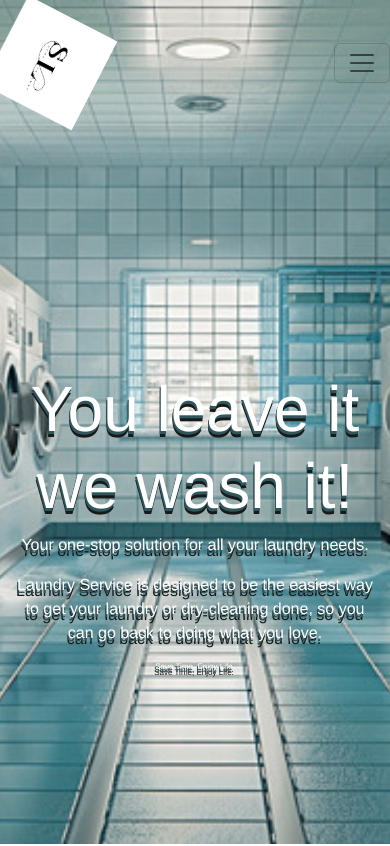
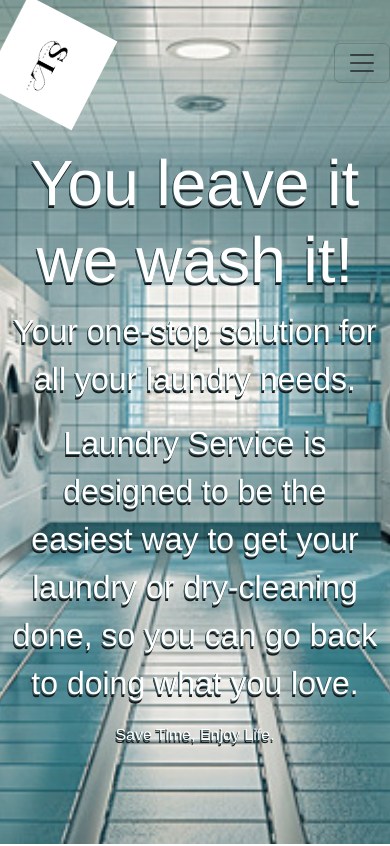
Before and after one commit to sarahdeve/senalaundry, a React (Create React App) app: page / in a window 390 px wide. Shown: the top 846 px of the page. Built offline with nearby package versions, Linux system fonts and the light colour scheme.

Commit message:
Update App.css

```diff
--- a/src/App.css
+++ b/src/App.css
@@ -357,6 +357,7 @@ form {
 
   .price-label {
     color: #30575c;
+    font-weight: bold;
   }
 
 .app {
@@ -368,8 +369,7 @@ form {
 }
 
 .home-page {
-  margin-top: 100px !important;
-  text-shadow: -1px 3px 0 #30575c, -1px 3px 0 #282c34, -1px 6px 0 #1a1919 !important;
+  text-shadow: -1px 1px 0 #30575c, -1px 1px 0 #282c34, -1px 3px 0 #1a1919 !important;
 }
 
 .home-page h1{
@@ -377,11 +377,11 @@ form {
 }
 
 .home-page p {
-  font-size: 1rem;
+  font-size: 2rem;
 }
 
 .home-page small {
-  font-size: 0.5rem;
+  font-size: 1rem;
 }
 
   .footer-container {
```
